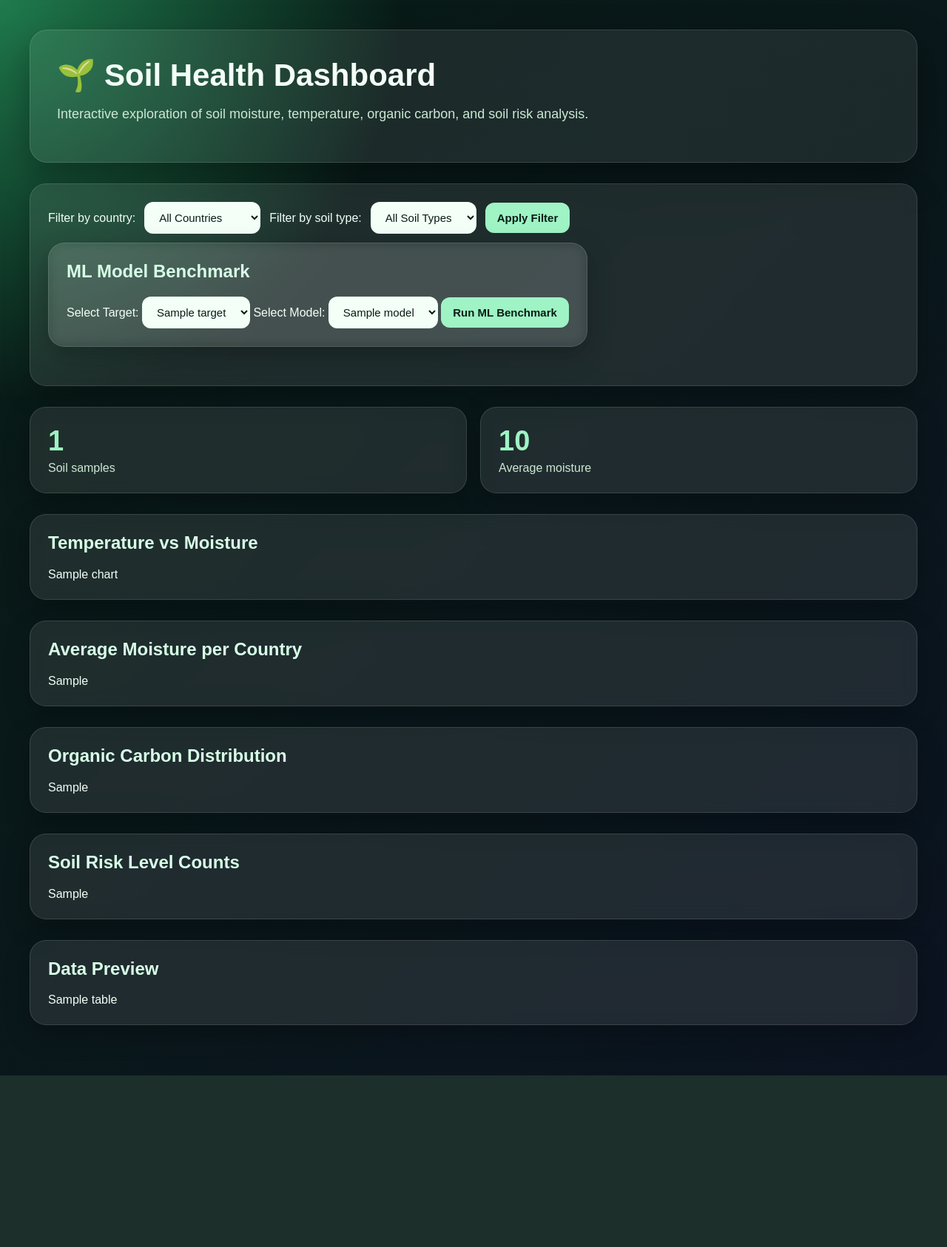
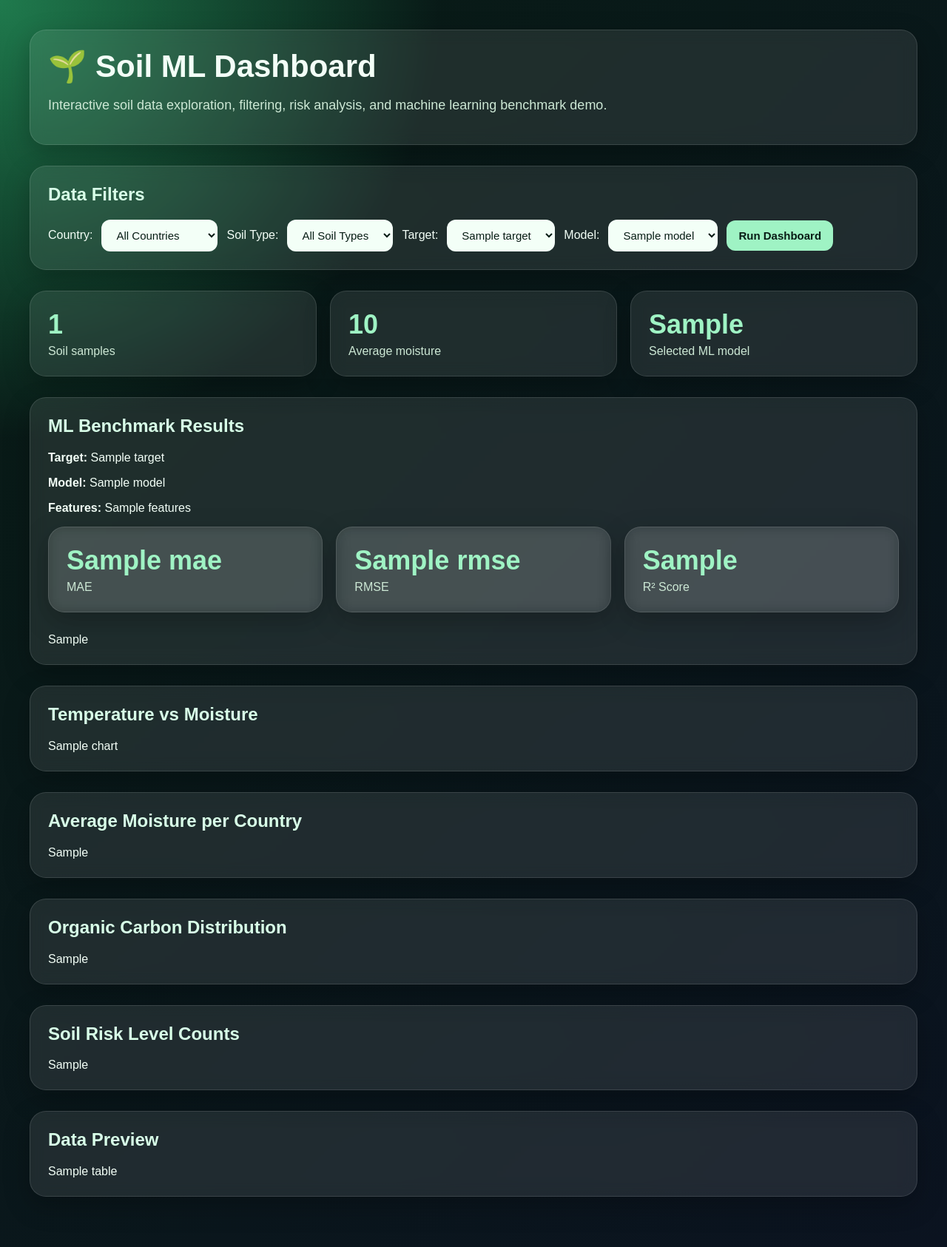
Before and after one commit to persiansushiant/soil-ml-dashboard, a Flask app: template templates/index.html in a window 1280 px wide. Shown: the whole page at 74% size. Before the commit the page ends 1454 px from the top, so only its background shows below. Run offline with Flask 3, Linux system fonts and the light colour scheme; the template is opened without the code that fills it: most values are stand-ins (such as "Sample title", 1, 10 or a date in 2020).

Commit message:
Update dashboard UI for ML benchmark

```diff
--- a/app.py
+++ b/app.py
@@ -1,9 +1,12 @@
 from flask import Flask, render_template, request, jsonify
 import pandas as pd
 import plotly.express as px
+
+from sklearn.model_selection import train_test_split
 from sklearn.linear_model import LinearRegression
 from sklearn.tree import DecisionTreeRegressor
 from sklearn.ensemble import RandomForestRegressor
+from sklearn.metrics import mean_absolute_error, mean_squared_error, r2_score
 
 app = Flask(__name__)
 
@@ -35,12 +38,99 @@ def apply_filters(df, country=None, soil_type=None):
     return filtered_df
 
 
+def get_model(model_name):
+    if model_name == "Linear Regression":
+        return LinearRegression()
+
+    if model_name == "Decision Tree":
+        return DecisionTreeRegressor(random_state=42)
+
+    if model_name == "Random Forest":
+        return RandomForestRegressor(random_state=42, n_estimators=100)
+
+    return LinearRegression()
+
+
+def run_ml_benchmark(df, target, model_name):
+    numeric_columns = [
+        "moisture",
+        "temperature",
+        "ph",
+        "organic_carbon",
+        "nitrogen"
+    ]
+
+    feature_columns = [
+        col for col in numeric_columns
+        if col != target
+    ]
+
+    ml_df = df[numeric_columns].dropna()
+
+    X = ml_df[feature_columns]
+    y = ml_df[target]
+
+    if len(ml_df) < 5:
+        return None
+
+    X_train, X_test, y_train, y_test = train_test_split(
+        X,
+        y,
+        test_size=0.3,
+        random_state=42
+    )
+
+    model = get_model(model_name)
+    model.fit(X_train, y_train)
+
+    predictions = model.predict(X_test)
+
+    mae = mean_absolute_error(y_test, predictions)
+    mse = mean_squared_error(y_test, predictions)
+    rmse = mse ** 0.5
+    r2 = r2_score(y_test, predictions)
+
+    results_df = pd.DataFrame({
+        "actual": y_test.values,
+        "predicted": predictions
+    })
+
+    fig = px.scatter(
+        results_df,
+        x="actual",
+        y="predicted",
+        title=f"Actual vs Predicted: {target}"
+    )
+
+    fig.add_shape(
+        type="line",
+        x0=results_df["actual"].min(),
+        y0=results_df["actual"].min(),
+        x1=results_df["actual"].max(),
+        y1=results_df["actual"].max()
+    )
+
+    prediction_chart = fig.to_html(full_html=False)
+
+    return {
+        "target": target,
+        "model": model_name,
+        "features": feature_columns,
+        "mae": round(mae, 3),
+        "rmse": round(rmse, 3),
+        "r2": round(r2, 3),
+        "prediction_chart": prediction_chart
+    }
+
+
 @app.route("/")
 def home():
     original_df = load_data()
 
     selected_country = request.args.get("country")
     selected_soil_type = request.args.get("soil_type")
+    selected_target = request.args.get("target")
+    selected_model = request.args.get("model")
 
     df = apply_filters(
         original_df,
@@ -50,6 +140,20 @@ def home():
 
     countries = sorted(original_df["country"].unique())
     soil_types = sorted(original_df["soil_type"].unique())
+
+    target_options = [
+        "moisture",
+        "temperature",
+        "organic_carbon",
+        "nitrogen",
+        "ph"
+    ]
+
+    model_options = [
+        "Linear Regression",
+        "Decision Tree",
+        "Random Forest"
+    ]
 
     sample_count = len(df)
     avg_moisture = round(df["moisture"].mean(), 2) if sample_count > 0 else 0
@@ -97,24 +201,15 @@ def home():
     )
     risk_chart = risk_fig.to_html(full_html=False)
 
+    ml_results = None
+    if selected_target and selected_model and sample_count >= 5:
+        ml_results = run_ml_benchmark(
+            df,
+            selected_target,
+            selected_model
+        )
+
     table = df.head(10).to_html(index=False)
-
-    target_options = [
-        "moisture",
-        "temperature",
-        "organic_carbon",
-        "nitrogen",
-        "ph"
-    ]
-
-    model_options = [
-        "Linear Regression",
-        "Decision Tree",
-        "Random Forest"
-    ]
-
-    selected_target = request.args.get("target")
-    selected_model = request.args.get("model")
 
     return render_template(
         "index.html",
@@ -128,11 +223,12 @@ def home():
         countries=countries,
         soil_types=soil_types,
         selected_country=selected_country,
+        selected_soil_type=selected_soil_type,
         target_options=target_options,
         model_options=model_options,
         selected_target=selected_target,
         selected_model=selected_model,
-        selected_soil_type=selected_soil_type
+        ml_results=ml_results
     )
 
 
--- a/templates/index.html
+++ b/templates/index.html
@@ -1,7 +1,7 @@
 <!DOCTYPE html>
 <html>
 <head>
-    <title>Soil Health Dashboard</title>
+    <title>Soil ML Dashboard</title>
 
     <style>
         body {
@@ -19,12 +19,16 @@
             padding: 40px;
         }
 
+        .hero, .card, .stat-card {
+            background: rgba(255, 255, 255, 0.09);
+            border: 1px solid rgba(255,255,255,0.12);
+            border-radius: 22px;
+            padding: 24px;
+            box-shadow: 0 12px 35px rgba(0,0,0,0.25);
+            backdrop-filter: blur(10px);
+        }
+
         .hero {
-            padding: 36px;
-            border-radius: 24px;
-            background: rgba(255, 255, 255, 0.08);
-            box-shadow: 0 20px 50px rgba(0,0,0,0.35);
-            border: 1px solid rgba(255,255,255,0.12);
             margin-bottom: 28px;
         }
 
@@ -38,25 +42,24 @@
             font-size: 18px;
         }
 
+        .card {
+            margin-bottom: 28px;
+        }
+
+        .card h2 {
+            margin-top: 0;
+            color: #d8ffe8;
+        }
+
         .stats {
             display: grid;
-            grid-template-columns: repeat(2, 1fr);
+            grid-template-columns: repeat(3, 1fr);
             gap: 18px;
             margin-bottom: 28px;
         }
 
-        .stat-card,
-        .card {
-            background: rgba(255, 255, 255, 0.09);
-            border: 1px solid rgba(255,255,255,0.12);
-            border-radius: 22px;
-            padding: 24px;
-            box-shadow: 0 12px 35px rgba(0,0,0,0.25);
-            backdrop-filter: blur(10px);
-        }
-
         .stat-number {
-            font-size: 38px;
+            font-size: 36px;
             font-weight: bold;
             color: #9ff3c4;
         }
@@ -66,15 +69,6 @@
             margin-top: 6px;
         }
 
-        .card {
-            margin-bottom: 28px;
-        }
-
-        .card h2 {
-            margin-top: 0;
-            color: #d8ffe8;
-        }
-
         form {
             display: flex;
             gap: 12px;
@@ -82,8 +76,7 @@
             flex-wrap: wrap;
         }
 
-        select,
-        button {
+        select, button {
             padding: 12px 16px;
             border-radius: 12px;
             border: none;
@@ -125,6 +118,10 @@
             background: #9ff3c4;
         }
 
+        .muted {
+            color: #cde8d5;
+        }
+
         @media (max-width: 800px) {
             .stats {
                 grid-template-columns: 1fr;
@@ -142,218 +139,158 @@
 </head>
 
 <body>
-
     <div class="page">
 
         <section class="hero">
-            <h1>🌱 Soil Health Dashboard</h1>
-
+            <h1>🌱 Soil ML Dashboard</h1>
             <p>
-                Interactive exploration of soil moisture,
-                temperature, organic carbon, and soil risk analysis.
+                Interactive soil data exploration, filtering, risk analysis,
+                and machine learning benchmark demo.
             </p>
         </section>
 
         <div class="card">
+            <h2>Data Filters</h2>
 
             <form method="GET">
-
-                <label for="country">
-                    Filter by country:
-                </label>
+                <label for="country">Country:</label>
 
                 <select name="country" id="country">
-
-                    <option value="">
-                        All Countries
-                    </option>
+                    <option value="">All Countries</option>
 
                     {% for country in countries %}
-
                         <option value="{{ country }}"
                             {% if country == selected_country %}selected{% endif %}>
-
                             {{ country }}
-
                         </option>
-
                     {% endfor %}
-
                 </select>
 
-
-                <label for="soil_type">
-                    Filter by soil type:
-                </label>
+                <label for="soil_type">Soil Type:</label>
 
                 <select name="soil_type" id="soil_type">
-
-                    <option value="">
-                        All Soil Types
-                    </option>
+                    <option value="">All Soil Types</option>
 
                     {% for soil_type in soil_types %}
-
                         <option value="{{ soil_type }}"
                             {% if soil_type == selected_soil_type %}selected{% endif %}>
+                            {{ soil_type }}
+                        </option>
+                    {% endfor %}
+                </select>
 
-                            {{ soil_type }}
+                <label for="target">Target:</label>
 
+                <select name="target" id="target">
+                    {% for target in target_options %}
+                        <option value="{{ target }}"
+                            {% if target == selected_target %}selected{% endif %}>
+                            {{ target }}
                         </option>
+                    {% endfor %}
+                </select>
 
+                <label for="model">Model:</label>
+
+                <select name="model" id="model">
+                    {% for model in model_options %}
+                        <option value="{{ model }}"
+                            {% if model == selected_model %}selected{% endif %}>
+                            {{ model }}
+                        </option>
                     {% endfor %}
-
                 </select>
 
                 <button type="submit">
-                    Apply Filter
+                    Run Dashboard
                 </button>
-                <div class="card">
-
-    <h2>
-        ML Model Benchmark
-    </h2>
-
-    <form method="GET">
-
-        <label for="target">
-            Select Target:
-        </label>
-
-        <select name="target" id="target">
-
-            {% for target in target_options %}
-
-                <option value="{{ target }}"
-                    {% if target == selected_target %}selected{% endif %}>
-
-                    {{ target }}
-
-                </option>
-
-            {% endfor %}
-
-        </select>
-
-
-        <label for="model">
-            Select Model:
-        </label>
-
-        <select name="model" id="model">
-
-            {% for model in model_options %}
-
-                <option value="{{ model }}"
-                    {% if model == selected_model %}selected{% endif %}>
-
-                    {{ model }}
-
-                </option>
-
-            {% endfor %}
-
-        </select>
-
-
-        <button type="submit">
-            Run ML Benchmark
-        </button>
-
-    </form>
-
-</div>
-
             </form>
-
         </div>
 
-
         <section class="stats">
+            <div class="stat-card">
+                <div class="stat-number">{{ sample_count }}</div>
+                <div class="stat-label">Soil samples</div>
+            </div>
 
             <div class="stat-card">
+                <div class="stat-number">{{ avg_moisture }}</div>
+                <div class="stat-label">Average moisture</div>
+            </div>
 
+            <div class="stat-card">
                 <div class="stat-number">
-                    {{ sample_count }}
+                    {% if selected_model %}
+                        {{ selected_model }}
+                    {% else %}
+                        No model
+                    {% endif %}
+                </div>
+                <div class="stat-label">Selected ML model</div>
+            </div>
+        </section>
+
+        {% if ml_results %}
+        <div class="card">
+            <h2>ML Benchmark Results</h2>
+
+            <p><strong>Target:</strong> {{ ml_results.target }}</p>
+            <p><strong>Model:</strong> {{ ml_results.model }}</p>
+            <p><strong>Features:</strong> {{ ml_results.features }}</p>
+
+            <section class="stats">
+                <div class="stat-card">
+                    <div class="stat-number">{{ ml_results.mae }}</div>
+                    <div class="stat-label">MAE</div>
                 </div>
 
-                <div class="stat-label">
-                    Soil samples
+                <div class="stat-card">
+                    <div class="stat-number">{{ ml_results.rmse }}</div>
+                    <div class="stat-label">RMSE</div>
                 </div>
 
-            </div>
+                <div class="stat-card">
+                    <div class="stat-number">{{ ml_results.r2 }}</div>
+                    <div class="stat-label">R² Score</div>
+                </div>
+            </section>
 
-
-            <div class="stat-card">
-
-                <div class="stat-number">
-                    {{ avg_moisture }}
-                </div>
-
-                <div class="stat-label">
-                    Average moisture
-                </div>
-
-            </div>
-
-        </section>
-
+            {{ ml_results.prediction_chart | safe }}
+        </div>
+        {% else %}
+        <div class="card">
+            <h2>ML Benchmark Results</h2>
+            <p class="muted">
+                Select a target and model, then run the dashboard to train a model.
+            </p>
+        </div>
+        {% endif %}
 
         <div class="card">
-
-            <h2>
-                Temperature vs Moisture
-            </h2>
-
+            <h2>Temperature vs Moisture</h2>
             {{ chart | safe }}
-
         </div>
 
+        <div class="card">
+            <h2>Average Moisture per Country</h2>
+            {{ bar_chart | safe }}
+        </div>
 
         <div class="card">
-
-            <h2>
-                Average Moisture per Country
-            </h2>
-
-            {{ bar_chart | safe }}
-
+            <h2>Organic Carbon Distribution</h2>
+            {{ hist_chart | safe }}
         </div>
 
+        <div class="card">
+            <h2>Soil Risk Level Counts</h2>
+            {{ risk_chart | safe }}
+        </div>
 
         <div class="card">
-
-            <h2>
-                Organic Carbon Distribution
-            </h2>
-
-            {{ hist_chart | safe }}
-
-        </div>
-
-
-        <div class="card">
-
-            <h2>
-                Soil Risk Level Counts
-            </h2>
-
-            {{ risk_chart | safe }}
-
-        </div>
-
-
-        <div class="card">
-
-            <h2>
-                Data Preview
-            </h2>
-
+            <h2>Data Preview</h2>
             {{ table | safe }}
-
         </div>
 
     </div>
-
 </body>
 </html>
```
